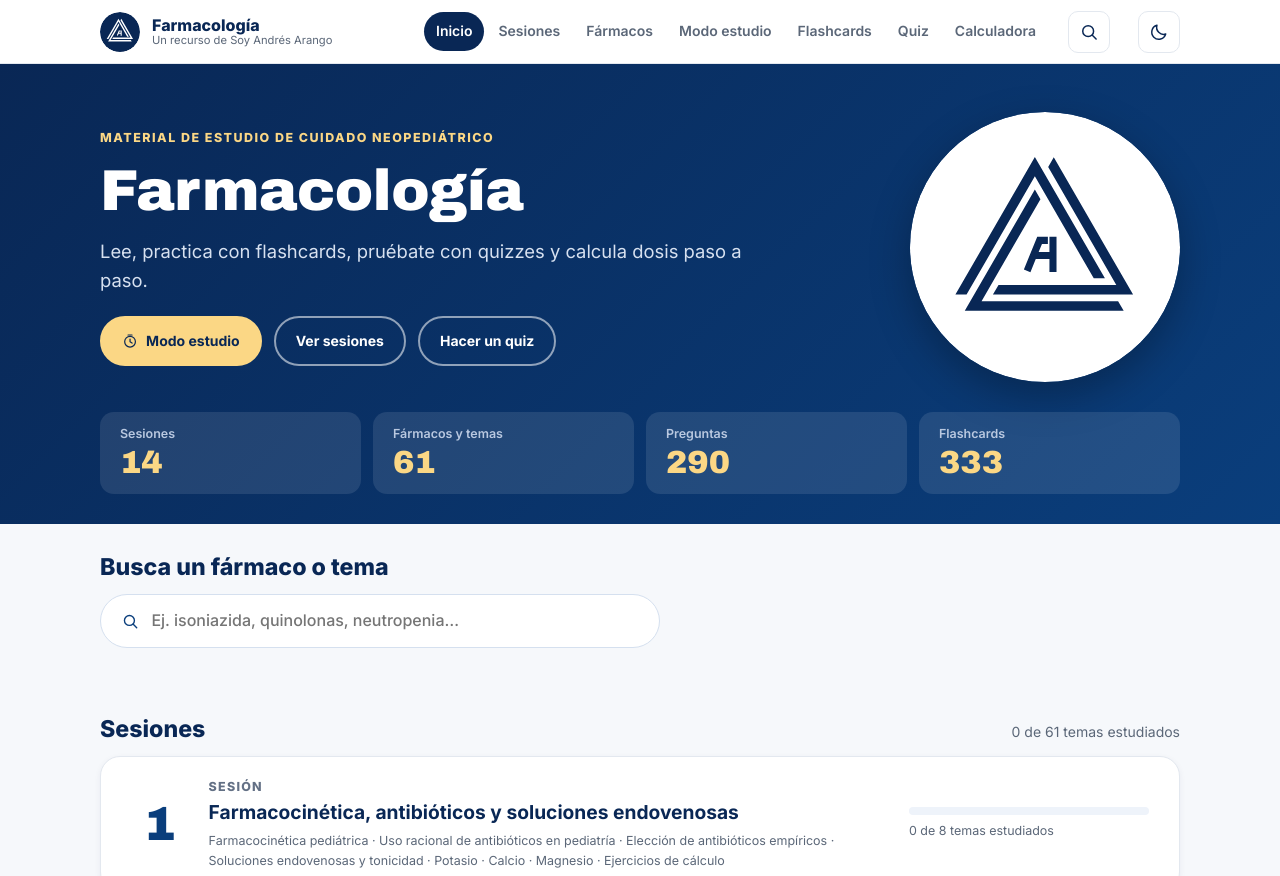
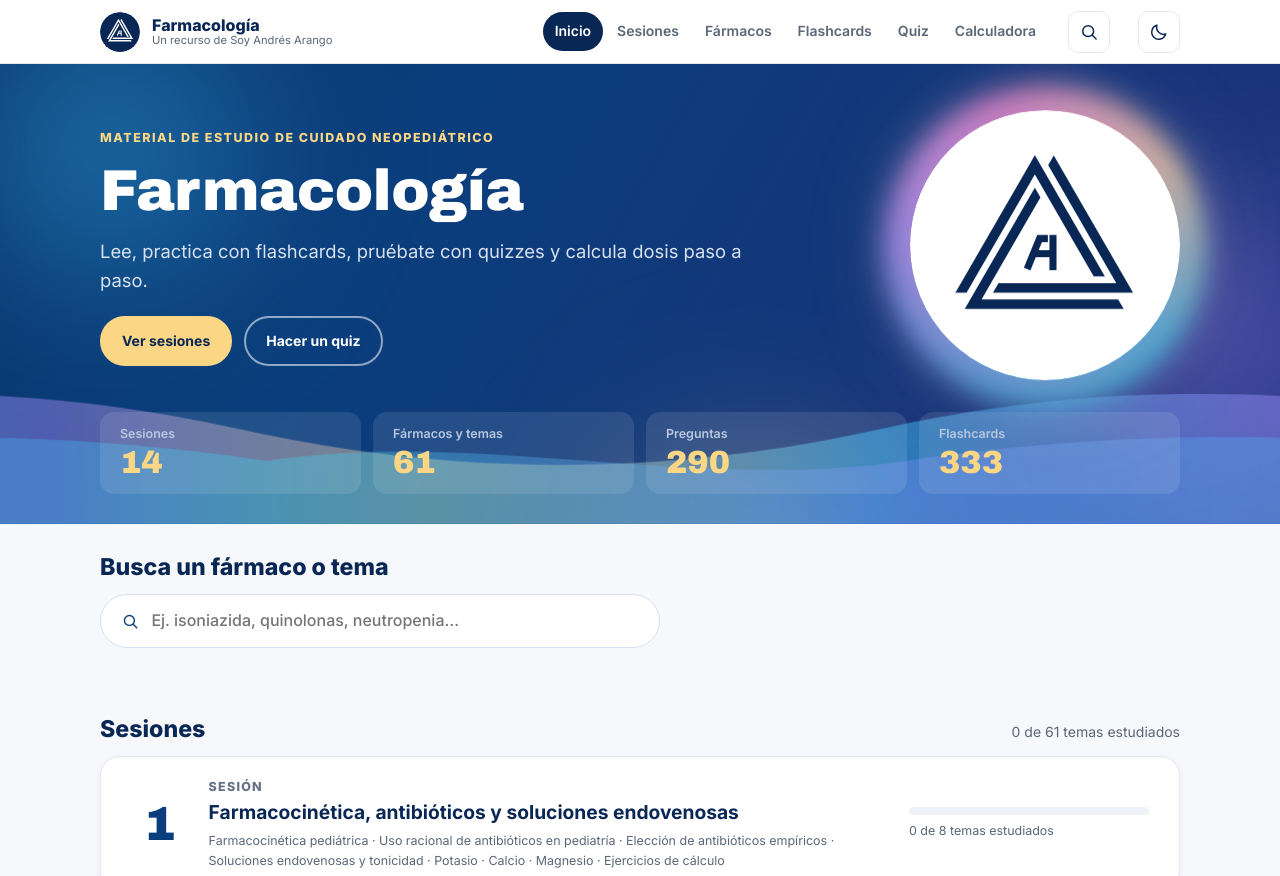
Before and after one commit to andresarangoez/FARMACOLOGIA, a plain HTML site: page index.html in a window 1280 px wide. Shown: the top 876 px of the page. Drawn offline with Linux system fonts and the light colour scheme.

Commit message:
Hero con olas en degradado animadas y logo luminoso; quitar Modo estudio (pomodoro); pie justificado y derechos alineados
Co-Authored-By: Claude Opus 5.5 <noreply@anthropic.com>

```diff
--- a/css/02-base.css
+++ b/css/02-base.css
@@ -71,4 +71,9 @@ main:focus { outline: none; }
 @media (max-width: 760px) { .pie__int { grid-template-columns: 1fr; } }
 
 @media (prefers-reduced-motion: reduce) { * { transition: none !important; scroll-behavior: auto !important; } }
-.pie__copy--izq { margin: var(--s-4) 0 0; font-size: var(--t-sm); line-height: 1.5; }
+/* derechos de autor: mismo estilo que el texto de la nota, al final de la columna izquierda (alineado con el último renglón de la derecha) */
+.pie__int > div:first-child { display: flex; flex-direction: column; }
+.pie__copy--izq { margin: auto 0 0 !important; padding-top: var(--s-3); border-top: 0; font-size: var(--t-xs); line-height: 1.55; font-weight: 400; color: #B9C8E0 !important; text-align: justify; hyphens: auto; }
+.pie__nota p { text-align: justify; hyphens: auto; }
+.pie__nota { display: flex; flex-direction: column; justify-content: flex-end; }
+.pie__nota p:last-child { margin-bottom: 0; }
--- a/css/04-vistas.css
+++ b/css/04-vistas.css
@@ -446,3 +446,27 @@ mark { background: var(--amarillo); color: var(--titulo); border-radius: 3px; pa
 .vm__grupo-tag { font-size: var(--t-xs); font-weight: 700; color: var(--tx-suave); border: 1px solid var(--linea); border-radius: 999px; padding: 3px 10px; background: var(--sup); }
 
 .pie__gracias { border-left: 3px solid var(--amarillo); padding-left: 12px; }
+
+/* ── Hero: olas en degradado animadas y logo luminoso ── */
+.hero { position: relative; overflow: hidden; isolation: isolate; background: linear-gradient(120deg, #071d43 0%, #0A3E7C 45%, #1b2f7a 75%, #0b2556 100%); background-size: 220% 220%; animation: hero-fondo 18s ease-in-out infinite; }
+.hero__int { position: relative; z-index: 1; }
+.hero__fondo { position: absolute; inset: 0; z-index: 0; pointer-events: none; }
+.hero__brillo { position: absolute; border-radius: 50%; filter: blur(60px); opacity: .45; mix-blend-mode: screen; animation: hero-brillo 14s ease-in-out infinite alternate; }
+.hero__brillo.b1 { width: 420px; height: 420px; left: -120px; top: -140px; background: radial-gradient(circle, #38bdf8, transparent 70%); }
+.hero__brillo.b2 { width: 380px; height: 380px; right: -80px; top: 10%; background: radial-gradient(circle, #a78bfa, transparent 70%); animation-delay: -5s; }
+.hero__brillo.b3 { width: 360px; height: 360px; left: 40%; bottom: -200px; background: radial-gradient(circle, #FBD785, transparent 70%); opacity: .3; animation-delay: -9s; }
+.hero__olas { position: absolute; left: 0; bottom: 0; width: 100%; height: 55%; }
+.hero__olas .ola { animation: hero-ola 16s linear infinite; }
+.hero__olas .o2 { animation-duration: 24s; animation-direction: reverse; }
+.hero__halo { position: relative; display: inline-grid; place-items: center; border-radius: 50%; isolation: isolate; }
+.hero__halo::before { content: ""; position: absolute; inset: -22px; border-radius: 50%; background: conic-gradient(from 0deg, #38bdf8, #a78bfa, #f472b6, #FBD785, #22d3ee, #38bdf8); filter: blur(14px); opacity: .9; animation: hero-giro 9s linear infinite, hero-titila 3.2s ease-in-out infinite; z-index: -1; }
+.hero__halo .hero__logo { animation: hero-flota 6s ease-in-out infinite, hero-luz 3.2s ease-in-out infinite; }
+@keyframes hero-luz { 0%, 100% { box-shadow: 0 0 24px rgba(56,189,248,.45), 0 14px 40px rgba(0,0,0,.28); } 50% { box-shadow: 0 0 60px rgba(167,139,250,.75), 0 0 100px rgba(251,215,133,.35), 0 14px 40px rgba(0,0,0,.28); } }
+@keyframes hero-fondo { 0%, 100% { background-position: 0% 50%; } 50% { background-position: 100% 50%; } }
+@keyframes hero-brillo { 0% { transform: translate(0, 0) scale(1); } 100% { transform: translate(60px, 40px) scale(1.15); } }
+@keyframes hero-ola { from { transform: translateX(0); } to { transform: translateX(-1440px); } }
+@keyframes hero-giro { to { transform: rotate(360deg); } }
+@keyframes hero-titila { 0%, 100% { opacity: .55; } 50% { opacity: .95; } }
+@keyframes hero-flota { 0%, 100% { transform: translateY(0); } 50% { transform: translateY(-8px); } }
+@media (prefers-reduced-motion: reduce) { .hero, .hero__brillo, .hero__olas .ola, .hero__halo::before, .hero__halo .hero__logo { animation: none !important; } }
+@media print { .hero__fondo, .hero__halo::before { display: none; } }
--- a/css/05-oscuro.css
+++ b/css/05-oscuro.css
@@ -60,4 +60,4 @@
 :root[data-tema="oscuro"] .calc__op[aria-current="true"] .calc__n { color: #092755; }
 
 /* la portada conserva su degradado original (el azul de interacción es más claro en oscuro) */
-:root[data-tema="oscuro"] .hero { background: linear-gradient(135deg, #092755 0%, #0A3E7C 100%); }
+:root[data-tema="oscuro"] .hero { background: linear-gradient(120deg, #050f24 0%, #092755 45%, #16205a 75%, #071a3d 100%); background-size: 220% 220%; }
--- a/index.html
+++ b/index.html
@@ -39,7 +39,6 @@
             <a href="#/inicio"      data-sec="inicio">Inicio</a>
             <a href="#/sesiones"    data-sec="sesiones">Sesiones</a>
             <a href="#/farmacos"   data-sec="listado">Fármacos</a>
-            <a href="#/estudio"     data-sec="estudio">Modo estudio</a>
             <a href="#/flashcards"  data-sec="flashcards">Flashcards</a>
             <a href="#/quiz"        data-sec="quiz">Quiz</a>
             <a href="#/calculadora" data-sec="calculadora">Calculadora</a>
@@ -104,7 +103,6 @@
 <script src="js/components/flashcards.js"></script>
 <script src="js/components/quiz.js"></script>
 <script src="js/components/formulas.js"></script>
-<script src="js/components/temporizador.js"></script>
 <script src="js/components/banco.js"></script>
 <script src="js/components/frascos.js"></script>
 
@@ -112,7 +110,6 @@
 <script src="js/modules/sesiones.js"></script>
 <script src="js/modules/farmaco.js"></script>
 <script src="js/modules/practica.js"></script>
-<script src="js/modules/estudio.js"></script>
 <script src="js/modules/calculadora.js"></script>
 <script src="js/modules/examen.js"></script>
 <script src="js/modules/recurso.js"></script>
--- a/js/core/04-router.js
+++ b/js/core/04-router.js
@@ -21,7 +21,7 @@ FA.router = (function () {
         { re: /^\/flashcards(?:\/([^/]+))?$/,   vista: 'flashcards',  params: ['alcance'] },
         { re: /^\/quiz(?:\/([^/]+))?$/,         vista: 'quiz',        params: ['alcance'] },
         { re: /^\/calculadora(?:\/([\w-]+))?$/, vista: 'calculadora', params: ['id'] },
-        { re: /^\/estudio$/,                    vista: 'estudio' },
+        { re: /^\/estudio$/,                    vista: 'inicio' },   // «Modo estudio» (pomodoro) retirado
         { re: /^\/examen$/,                     vista: 'examen' },
         { re: /^\/examen\/practicar(?:\/([\w-]+))?$/, vista: 'bancoExamen', params: ['id'] },
         { re: /^\/examen\/([\w-]+)$/,           vista: 'recurso',     params: ['id'] },
--- a/js/modules/inicio.js
+++ b/js/modules/inicio.js
@@ -9,17 +9,24 @@ FA.vistas.inicio = {
         var nums = FA.datos.sesiones.map(function (s) { return s.n; });
         var lista = nums.length > 1 ? nums.slice(0, -1).join(', ') + ' y ' + nums[nums.length - 1] : String(nums[0] || '');
 
-        return '<section class="hero"><div class="hero__int">' +
+        return '<section class="hero">' +
+            '<div class="hero__fondo" aria-hidden="true"><i class="hero__brillo b1"></i><i class="hero__brillo b2"></i><i class="hero__brillo b3"></i>' +
+            '<svg class="hero__olas" viewBox="0 0 1440 320" preserveAspectRatio="none"><defs>' +
+            '<linearGradient id="ola-a" x1="0" x2="1"><stop offset="0" stop-color="#38bdf8" stop-opacity=".5"/><stop offset=".35" stop-color="#a78bfa" stop-opacity=".45"/><stop offset=".65" stop-color="#FBD785" stop-opacity=".4"/><stop offset="1" stop-color="#38bdf8" stop-opacity=".5"/></linearGradient>' +
+            '<linearGradient id="ola-b" x1="1" x2="0"><stop offset="0" stop-color="#22d3ee" stop-opacity=".35"/><stop offset=".5" stop-color="#818cf8" stop-opacity=".35"/><stop offset="1" stop-color="#22d3ee" stop-opacity=".35"/></linearGradient></defs>' +
+            '<g class="ola o1"><path fill="url(#ola-a)" d="M0 200C240 140 480 140 720 200S1200 260 1440 200V320H0Z"/><path fill="url(#ola-a)" transform="translate(1440 0)" d="M0 200C240 140 480 140 720 200S1200 260 1440 200V320H0Z"/></g>' +
+            '<g class="ola o2"><path fill="url(#ola-b)" d="M0 240C240 200 480 280 720 240S1200 200 1440 240V320H0Z"/><path fill="url(#ola-b)" transform="translate(1440 0)" d="M0 240C240 200 480 280 720 240S1200 200 1440 240V320H0Z"/></g>' +
+            '</svg></div>' +
+            '<div class="hero__int">' +
             '<div class="hero__fila"><div class="hero__txt">' +
             '<p class="eyebrow eyebrow--claro">Material de estudio de cuidado neopediátrico</p>' +
             '<h1>Farmacología</h1>' +
             '<p class="hero__lead">Lee, practica con flashcards, pruébate con quizzes y calcula dosis paso a paso.</p>' +
             '<div class="fila-botones">' +
-            '<a class="btn btn--amarillo" href="#/estudio">' + u.icono('reloj') + ' Modo estudio</a>' +
-            '<a class="btn btn--fantasma" href="#/sesiones">Ver sesiones</a>' +
+            '<a class="btn btn--amarillo" href="#/sesiones">Ver sesiones</a>' +
             '<a class="btn btn--fantasma" href="#/quiz">Hacer un quiz</a>' +
             '</div></div>' +
-            '<img class="hero__logo" src="assets/branding/logo-soy-andres-arango-circulo-blanco.svg" alt="Logo Soy Andrés Arango" width="260" height="260">' +
+            '<span class="hero__halo"><img class="hero__logo" src="assets/branding/logo-soy-andres-arango-circulo-blanco.svg" alt="Logo Soy Andrés Arango" width="260" height="260"></span>' +
             '</div>' +
             '<dl class="cifras">' +
             '<div><dt>Sesiones</dt><dd>' + T.sesiones + '</dd></div>' +
@@ -39,7 +46,6 @@ FA.vistas.inicio = {
             '<p class="ayuda">Aquí se irán sumando nuevas sesiones para complementar el material.</p></section>' +
 
             '<section class="seccion-inicio"><h2>Herramientas</h2><div class="herramientas">' +
-            '<a class="herr" href="#/estudio">' + u.icono('reloj') + '<b>Modo estudio</b><span>¿Cuánto tiempo tienes hoy? Sesión con temporizador (pomodoro).</span></a>' +
             '<a class="herr" href="#/flashcards">' + u.icono('tarjeta') + '<b>Flashcards</b><span>Voltea tarjetas y marca lo que ya sabes.</span></a>' +
             '<a class="herr" href="#/emparejar">' + u.icono('tarjeta') + '<b>Emparejar</b><span>Une cada mecanismo, efecto o grupo con su fármaco.</span></a>' +
             '<a class="herr" href="#/farmacos">' + u.icono('tarjeta') + '<b>Listado de fármacos</b><span>Índice A-Z con dibujos de las presentaciones en Colombia.</span></a>' +
```
